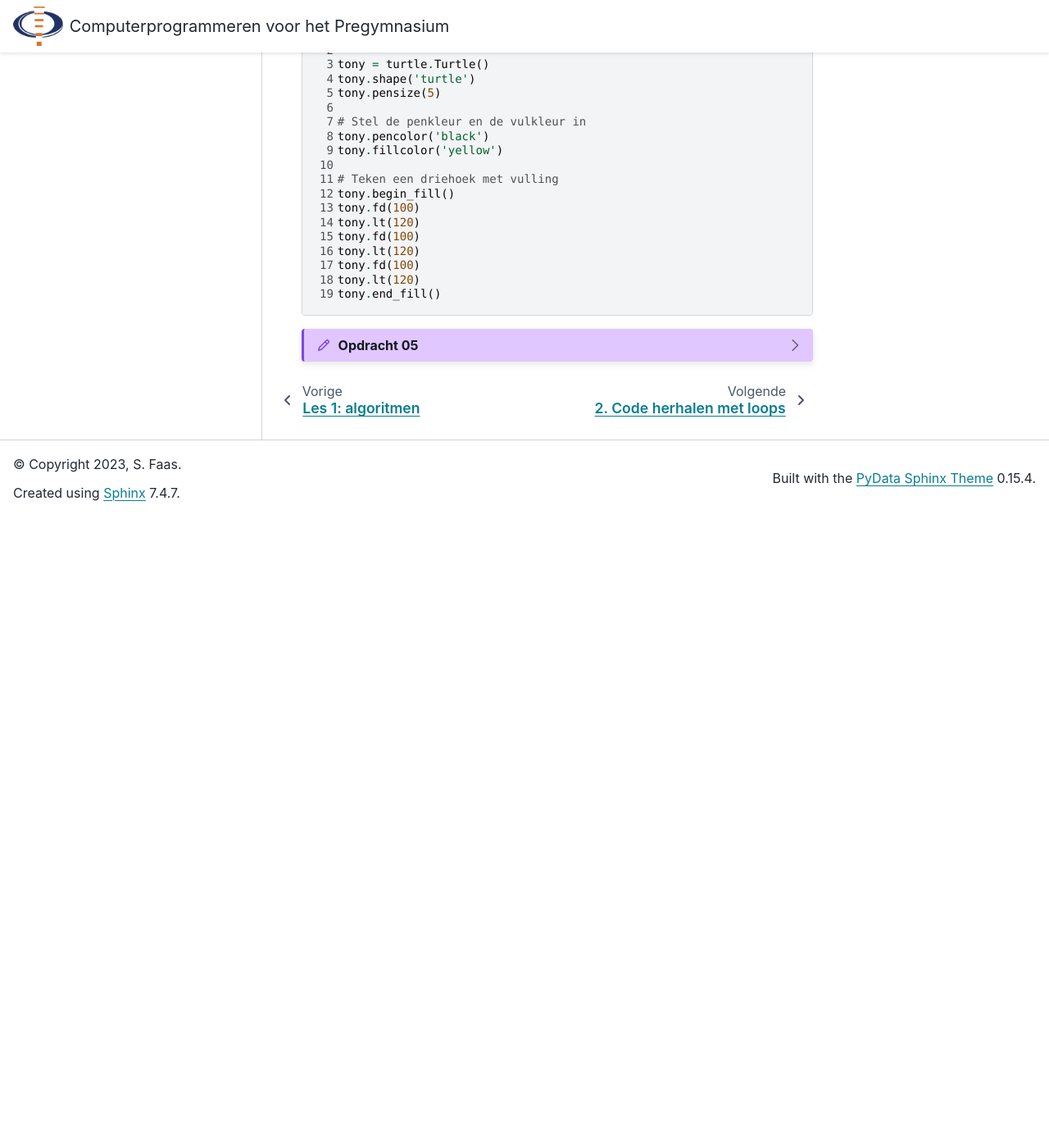
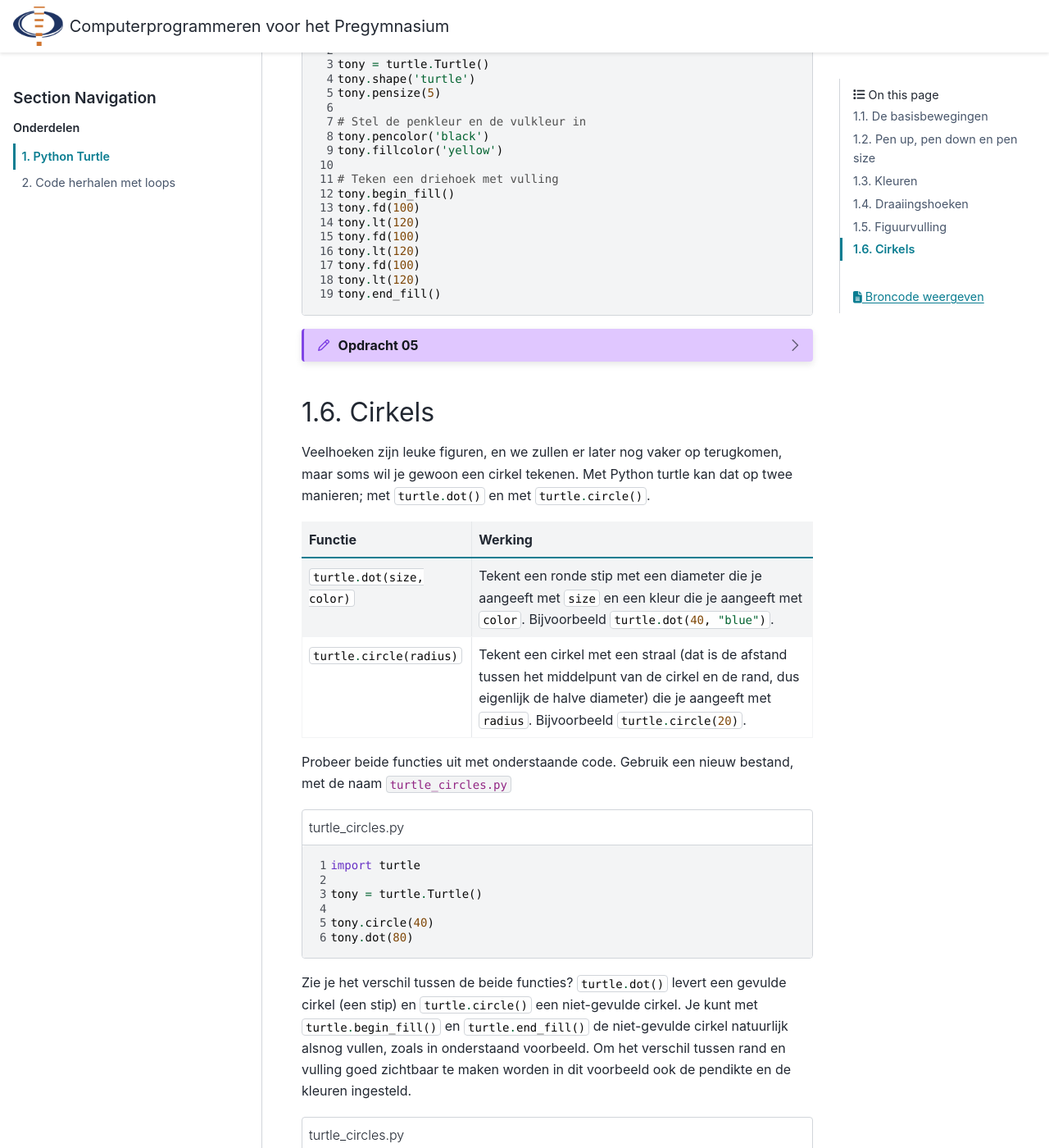
Before and after one commit to meneerfaas/pregymnasium, a Sphinx documentation site: the page built from docs/source/lesson_01/ch_01_turtle.rst, in a window 1280 px wide and 1400 px high, scrolled down 4063 px. Shown: the whole window at 82% size. Built offline with Sphinx 7.4.7 and the PyData theme 0.15.4, drawn with Linux system fonts in a browser that asks for light colours; before the commit the page ends 4693 px from its top, so only the background shows below that; some of the changed text lies outside the part shown.

Commit message:
Turtle cirkels toegevoegd

```diff
--- a/docs/source/lesson_01/ch_01_turtle.rst
+++ b/docs/source/lesson_01/ch_01_turtle.rst
@@ -159,6 +159,13 @@
 
     Kies zelf mooie lengtes voor de drie horizontale lijnen van de letter E, zodat je resultaat lijkt op het bovenstaande plaatje.
 
+    .. dropdown:: Hint
+        :color: secondary
+        :icon: light-bulb
+
+        Na de code die de letter H tekent, moet je dus eerst :python:`tony.penup()` aanroepen om de pen van het papier te halen. Vervolgens beweeg je de schildpad 20 pixels vooruit met :python:`tony.fd(20)` (misschien moet je hem eerst nog draaien, zodat hij de goede kant op gaat). Daarna roep je :python:`tony.pendown()` aan om de pen weer op het papier te zetten. Als je dat voor elkaar hebt, kun je de code maken die de letter E tekent.
+
+
 Kleuren
 -------
 
@@ -194,6 +201,7 @@
     Maak een algoritme dat de onderstaande figuur tekent zónder de pen van het papier te halen, zónder de :python:`turtle.bk()` functie te gebruiken en zónder een draai van 180° te maken.
 
     .. image:: images/turtle_house.png
+      :align: center
 
     .. dropdown:: Hint 1
         :color: secondary
@@ -265,6 +273,7 @@
     Breid de code in :file:`turtle_fill.py` uit, zodat links van het driehoekje een regelmatige vijfhoek met rode vulling wordt getekend, zoals in onderstaande figuur. De zijden van de vijfhoek zijn 60 pixels lang.
 
     .. image:: images/turtle_fill.png
+      :align: center
 
     .. dropdown:: Hint
         :color: secondary
@@ -291,3 +300,95 @@
             - 5
             - ?°
             - 5 * ?° = 360°
+
+Cirkels
+-------
+
+Veelhoeken zijn leuke figuren, en we zullen er later nog vaker op terugkomen, maar soms wil je gewoon een cirkel tekenen. Met Python turtle kan dat op twee manieren; met :python:`turtle.dot()` en met :python:`turtle.circle()`.
+
+.. list-table::
+    :header-rows: 1
+
+    * - Functie
+      - Werking
+    * - :python:`turtle.dot(size, color)`
+      - Tekent een ronde stip met een diameter die je aangeeft met :python:`size` en een kleur die je aangeeft met :python:`color`. Bijvoorbeeld :python:`turtle.dot(40, "blue")`.
+    * - :python:`turtle.circle(radius)`
+      - Tekent een cirkel met een straal (dat is de afstand tussen het middelpunt van de cirkel en de rand, dus eigenlijk de halve diameter) die je aangeeft met :python:`radius`. Bijvoorbeeld :python:`turtle.circle(20)`.
+
+Probeer beide functies uit met onderstaande code. Gebruik een nieuw bestand, met de naam :file:`turtle_circles.py`
+
+.. code-block:: python
+    :linenos:
+    :caption: turtle_circles.py
+    :name: turtle_circles
+
+    import turtle
+
+    tony = turtle.Turtle()
+
+    tony.circle(40)
+    tony.dot(80)
+
+Zie je het verschil tussen de beide functies? :python:`turtle.dot()` levert een gevulde cirkel (een stip) en :python:`turtle.circle()` een niet-gevulde cirkel. Je kunt met :python:`turtle.begin_fill()` en :python:`turtle.end_fill()` de niet-gevulde cirkel natuurlijk alsnog vullen, zoals in onderstaand voorbeeld. Om het verschil tussen rand en vulling goed zichtbaar te maken worden in dit voorbeeld ook de pendikte en de kleuren ingesteld.
+
+.. code-block:: python
+    :linenos:
+    :emphasize-lines: 4-6,8,10
+    :caption: turtle_circles.py
+    :name: turtle_circles_v02
+
+    import turtle
+
+    tony = turtle.Turtle()
+    tony.pensize(5)
+    tony.pencolor("black")
+    tony.fillcolor("green")
+
+    tony.begin_fill()
+    tony.circle(40)
+    tony.end_fill()
+    tony.dot(80)
+
+.. dropdown:: Meer weten over extra mogelijkheden met turtle.circle()?
+    :color: info
+    :icon: info
+
+    Behalve de straal van de cirkel, kun je aan :python:`turtle.circle()` nóg een getal meegeven. Probeer de volgende code maar eens:
+
+    .. code-block:: python
+        :linenos:
+        :caption: turtle_circles.py
+        :name: turtle_circles_v03
+
+        import turtle
+
+        tony = turtle.Turtle()
+
+        tony.circle(40, 90)
+
+    Run het programma en wijzig daarna regel 5 in :python:`tony.circle(40, 180)`. Run weer en wijzig daarna regel 5 in :python:`tony.circle(40, 270)`. Zie je wat dat tweede getal doet?
+
+    Je kunt zelfs nog een derde getal toevoegen binnen de haakjes. Probeer het volgende:
+
+    .. code-block:: python
+        :linenos:
+        :caption: turtle_circles.py
+        :name: turtle_circles_v04
+
+        import turtle
+
+        tony = turtle.Turtle()
+
+        tony.circle(40, 360, 4)
+
+    Run het programma en wijzig daarna regel 5 in :python:`tony.circle(40, 360, 5)`. Run weer en wijzig daarna regel 5 in :python:`tony.circle(40, 360, 6)`. Zie je wat het derde getal doet?
+
+.. dropdown:: Opdracht 06
+    :color: secondary
+    :icon: pencil
+
+    Vervang de code in :file:`turtle_circles.py` door een programma dat een stoplicht tekent zoals hieronder getoond. De afmetingen mag je zelf kiezen en hoeven niet exact overeen te komen met het voorbeeld.
+
+    .. image:: images/turtle_trafficlight.png
+      :align: center
```
Also changed, not shown: docs/source/lesson_01/ch_02_loops.rst (+42 -0 lines), docs/source/lesson_01/images/turtle_trafficlight.png (added).
